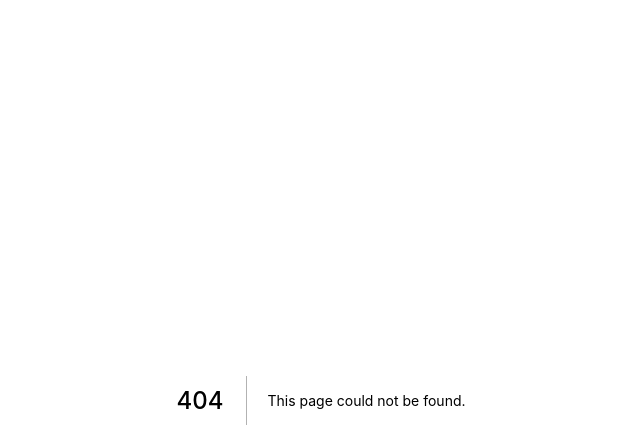
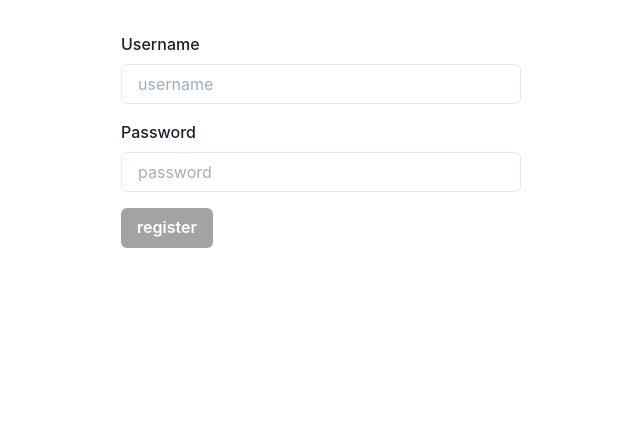
Before and after one commit to Awkk/klon-client, a Next.js app: page /register in a window 1280 px wide. Before the commit this address had no page. Shown: the top 448 px of the page, without its empty margins (319-959 px from the left). Built offline with nearby package versions, Linux system fonts and the light colour scheme.

Commit message:
Created register page

```diff
--- a/package.json
+++ b/package.json
@@ -9,6 +9,11 @@
     "lint": "next lint"
   },
   "dependencies": {
+    "@chakra-ui/react": "^1.6.9",
+    "@emotion/react": "^11.4.1",
+    "@emotion/styled": "^11.3.0",
+    "formik": "^2.2.9",
+    "framer-motion": "^4.1.17",
     "next": "11.1.2",
     "react": "17.0.2",
     "react-dom": "17.0.2"
--- a/pages/_app.tsx
+++ /dev/null
@@ -1,7 +0,0 @@
-import '../styles/globals.css'
-import type { AppProps } from 'next/app'
-
-function MyApp({ Component, pageProps }: AppProps) {
-  return <Component {...pageProps} />
-}
-export default MyApp
--- /dev/null
+++ b/src/components/InputField.tsx
@@ -0,0 +1,29 @@
+import {
+  FormControl,
+  FormLabel,
+  FormErrorMessage,
+} from "@chakra-ui/form-control";
+import { Input } from "@chakra-ui/input";
+import { useField } from "formik";
+import React, { InputHTMLAttributes } from "react";
+
+type InputFieldProps = InputHTMLAttributes<HTMLInputElement> & {
+  name: string;
+  label: string;
+};
+
+export const InputField: React.FC<InputFieldProps> = ({
+  label,
+  size: _,
+  ...props
+}) => {
+  const [field, meta] = useField(props);
+
+  return (
+    <FormControl isInvalid={!!meta.error}>
+      <FormLabel htmlFor={props.name}>{label}</FormLabel>
+      <Input {...field} {...props} id={field.name} />
+      {meta.error ? <FormErrorMessage>{meta.error}</FormErrorMessage> : null}
+    </FormControl>
+  );
+};
--- /dev/null
+++ b/src/components/Wrapper.tsx
@@ -0,0 +1,22 @@
+import { Box } from "@chakra-ui/layout";
+import React from "react";
+
+interface WrapperProps {
+  variant?: "small" | "regular";
+}
+
+export const Wrapper: React.FC<WrapperProps> = ({
+  children,
+  variant = "regular",
+}) => {
+  return (
+    <Box
+      mt={8}
+      mx="auto "
+      maxW={variant === "regular" ? "800px" : "400px"}
+      w="100%"
+    >
+      {children}
+    </Box>
+  );
+};
--- /dev/null
+++ b/src/pages/_app.tsx
@@ -0,0 +1,12 @@
+import "../../styles/globals.css";
+import type { AppProps } from "next/app";
+import { ChakraProvider } from "@chakra-ui/react";
+
+function MyApp({ Component, pageProps }: AppProps) {
+  return (
+    <ChakraProvider resetCSS>
+      <Component {...pageProps} />
+    </ChakraProvider>
+  );
+}
+export default MyApp;
--- /dev/null
+++ b/src/pages/register.tsx
@@ -0,0 +1,49 @@
+import React from "react";
+import { Formik, Form } from "formik";
+import { Wrapper } from "../components/Wrapper";
+import { Box, Button, FormControl, FormLabel, Input } from "@chakra-ui/react";
+import { InputField } from "../components/InputField";
+
+interface RegisterProps {}
+
+const Register: React.FC<RegisterProps> = (props: RegisterProps) => {
+  return (
+    <Wrapper variant="small">
+      <Formik
+        initialValues={{ username: "", password: "" }}
+        onSubmit={(values) => {
+          console.log(values);
+        }}
+      >
+        {({ isSubmitting }) => (
+          <Form>
+            <InputField
+              name="username"
+              label="Username"
+              placeholder="username"
+            />
+            <Box mt={4}>
+              <InputField
+                name="password"
+                label="Password"
+                placeholder="password"
+                type="password"
+              />
+            </Box>
+            <Button
+              mt={4}
+              type="submit"
+              isLoading={isSubmitting}
+              variant="solid"
+              colorScheme="blackAlpha"
+            >
+              register
+            </Button>
+          </Form>
+        )}
+      </Formik>
+    </Wrapper>
+  );
+};
+
+export default Register;
```
Also changed, not shown: src/pages/index.tsx (renamed from pages/index.tsx), 1 other file (tests, documents, lock files or other folders).
